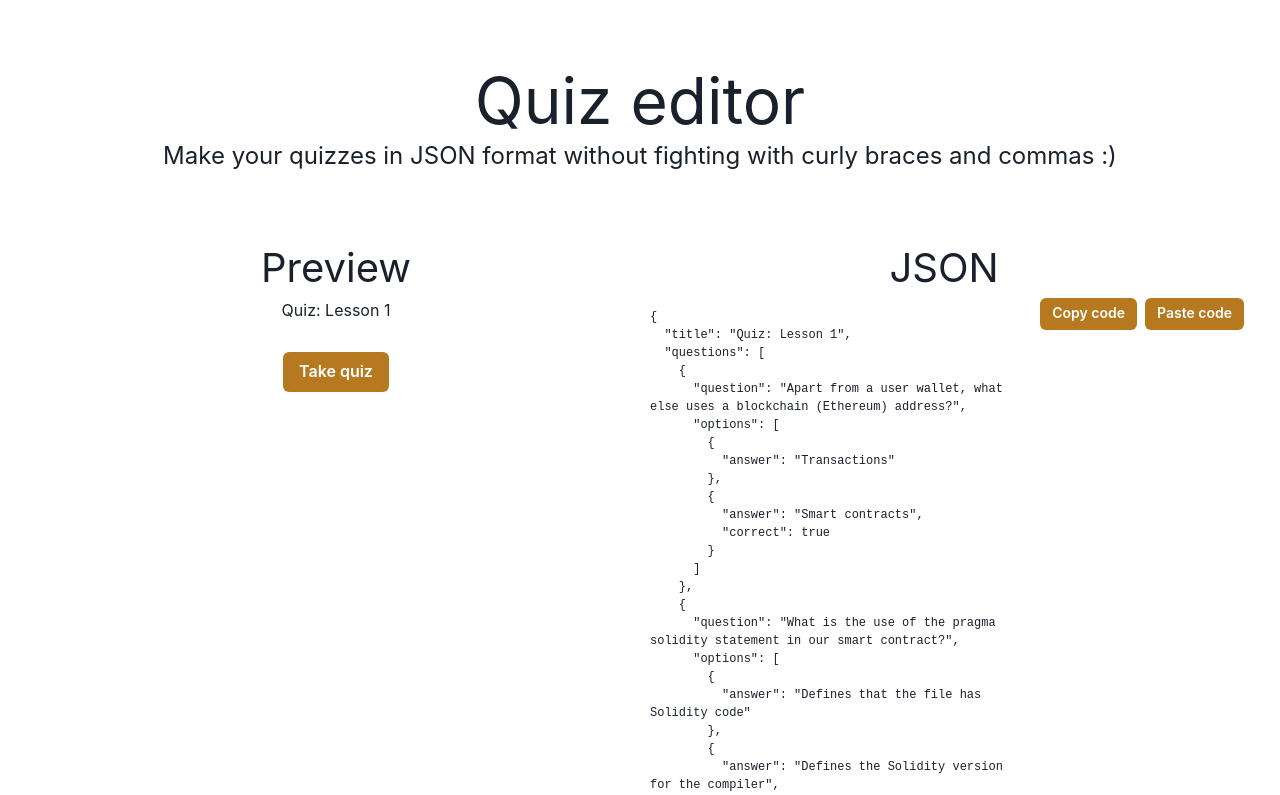
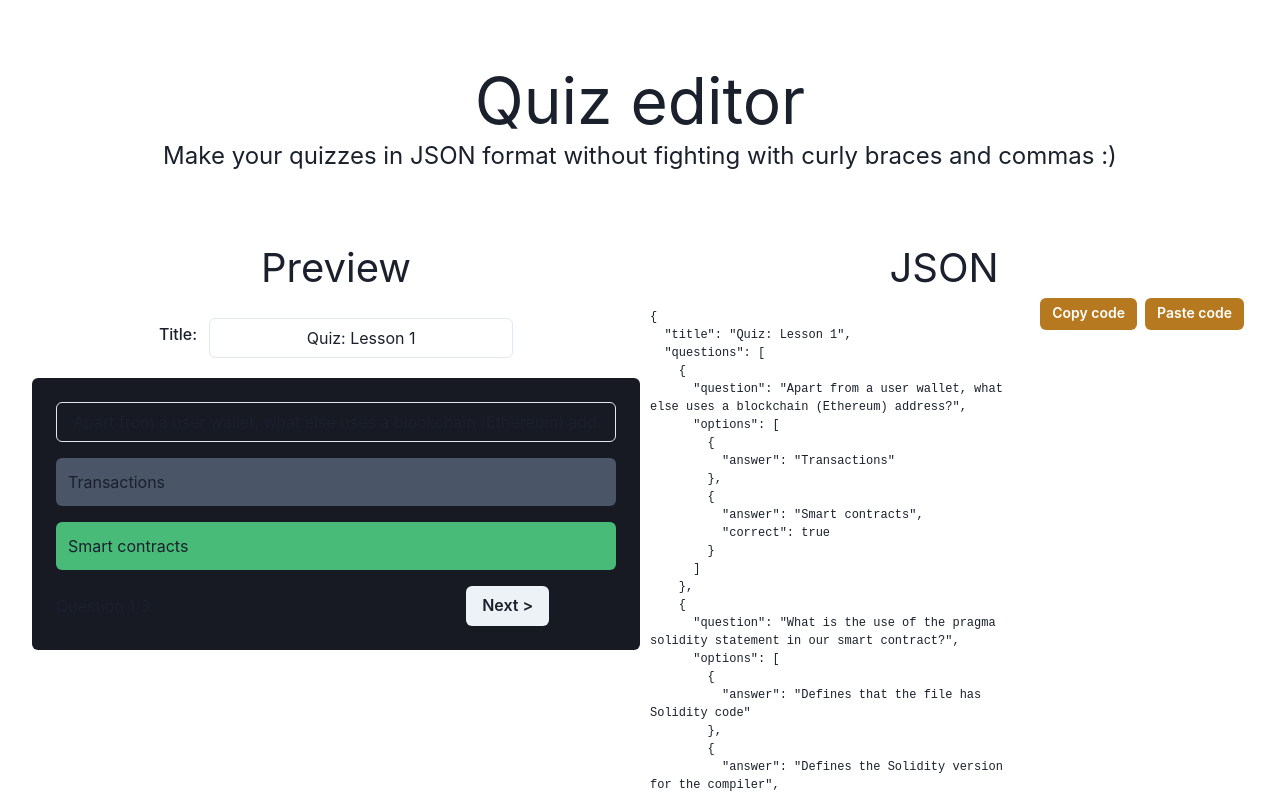
Before and after one commit to 0xChin/QuizEditor-d_d, a Next.js app: page / in a window 1280 px wide. Shown: the top 795 px of the page. Built offline with nearby package versions, Linux system fonts and the light colour scheme.

Commit message:
feat: add inputs and answer selections

```diff
--- a/components/Quiz.tsx
+++ b/components/Quiz.tsx
@@ -1,21 +1,9 @@
-import {
-  Box,
-  VStack,
-  Text,
-  Button,
-  Modal,
-  ModalOverlay,
-  ModalContent,
-  ModalHeader,
-  ModalFooter,
-  ModalBody,
-  ModalCloseButton,
-  useToast,
-} from "@chakra-ui/react";
-import React, { FC, useState } from "react";
+import { Box, VStack, Text, Button, Input } from "@chakra-ui/react";
+import React, { Dispatch, FC, useState, SetStateAction } from "react";
 
 interface QuizProps {
   quiz: string;
+  setCode: Dispatch<SetStateAction<string>>;
 }
 
 interface Quiz {
@@ -33,16 +21,9 @@ interface Quiz {
   ];
 }
 
-interface Answers {
-  [index: string]: number;
-}
-
 const Quiz: FC<QuizProps> = (props: QuizProps) => {
   const quiz: Quiz = JSON.parse(props.quiz);
-  const [showQuiz, setShowQuiz] = useState(false);
   const [currentQuestionIndex, setCurrentQuestionIndex] = useState(0);
-  const [answers, setAnswers] = useState<Answers>({});
-  const toast = useToast();
 
   const nextQuestion = () => {
     setCurrentQuestionIndex(currentQuestionIndex + 1);
@@ -62,104 +43,46 @@ const Quiz: FC<QuizProps> = (props: QuizProps) => {
       : "visible";
   };
 
-  const selectAnswer = (answerIndex: number) => {
-    let newAnswers: Answers = { ...answers };
-    newAnswers[currentQuestionIndex.toString()] = answerIndex;
-    setAnswers(newAnswers);
+  const setCorrectAnswer = (answerIndex: number) => {
+    const newQuiz = quiz;
+    const previousCorrectAnswerIndex = newQuiz.questions[
+      currentQuestionIndex
+    ].options.findIndex((o) => o.correct);
+
+    newQuiz.questions[currentQuestionIndex].options[
+      previousCorrectAnswerIndex
+    ].correct = false;
+
+    newQuiz.questions[currentQuestionIndex].options[answerIndex].correct = true;
+
+    props.setCode(JSON.stringify(newQuiz, null, 2));
+  };
+
+  const changeQuestion = (v) => {
+    const newQuiz = quiz;
+
+    newQuiz.questions[currentQuestionIndex].question = v.target.value;
+
+    props.setCode(JSON.stringify(newQuiz, null, 2));
   };
 
   const getQuestionBackground = (optionIndex: number) => {
-    if (answers[currentQuestionIndex] == optionIndex) {
-      return "yellow.600";
+    if (quiz.questions[currentQuestionIndex].options[optionIndex].correct) {
+      return "green.400";
     }
     return "gray.600";
   };
 
-  const quizNotAnswered = () => {
-    toast({
-      title: "!answers",
-      description: "Please answer all the questions",
-      status: "warning",
-      duration: 9000,
-      isClosable: true,
-    });
-  };
-
-  const quizFailedToast = (wrongAnswersCounter: number) => {
-    toast({
-      title: "Quiz failed",
-      description: `You have ${wrongAnswersCounter} wrong answers :(`,
-      status: "error",
-      duration: 9000,
-      isClosable: true,
-    });
-  };
-
-  const quizSuccessToast = () => {
-    toast({
-      title: "Amazing!",
-      description: "You have passed the lesson!",
-      status: "success",
-      duration: 9000,
-      isClosable: true,
-    });
-  };
-
-  const submit = () => {
-    if (quiz.questions.length != Object.keys(answers).length) {
-      return quizNotAnswered();
-    }
-
-    let hasWrongAnswers = false;
-    let wrongAnswersCounter = 0;
-
-    quiz.questions.forEach((q, index) => {
-      if (!q.options[answers[index]].correct) {
-        hasWrongAnswers = true;
-        wrongAnswersCounter++;
-      }
-    });
-
-    if (hasWrongAnswers) {
-      return quizFailedToast(wrongAnswersCounter);
-    }
-
-    return quizSuccessToast();
-  };
-
-  const cancelQuiz = () => {
-    setAnswers({});
-    setShowQuiz(false);
-    setCurrentQuestionIndex(0);
-  };
-
   return (
     <>
-      <Button
-        colorScheme="yellow"
-        backgroundColor="yellow.600"
-        color="white"
-        display="flex"
-        margin="auto"
-        onClick={() => setShowQuiz(true)}
-      >
-        Take quiz
-      </Button>
-
-      <Modal closeOnOverlayClick={false} isOpen={showQuiz} onClose={cancelQuiz}>
-        <ModalOverlay />
-        <ModalContent>
-          <ModalHeader>{quiz.title}</ModalHeader>
-          <ModalCloseButton />
-          <ModalBody pb={6}>
-            <VStack
-              spacing={4}
-              background="gray.900"
-              padding="6"
-              borderRadius="md"
-            >
+      <VStack spacing={4} background="gray.900" padding="6" borderRadius="md">
         <Text fontWeight="bold" w="100%">
-                {quiz.questions[currentQuestionIndex].question}
+          <Input
+            type="text"
+            value={quiz.questions[currentQuestionIndex].question}
+            w="100%"
+            onChange={changeQuestion}
+          />
         </Text>
         {quiz.questions[currentQuestionIndex].options.map((o, index) => {
           return (
@@ -169,7 +92,7 @@ const Quiz: FC<QuizProps> = (props: QuizProps) => {
               background={getQuestionBackground(index)}
               padding="3"
               cursor="pointer"
-                    onClick={() => selectAnswer(index)}
+              onClick={() => setCorrectAnswer(index)}
               key={index}
             >
               {o.answer}
@@ -193,18 +116,12 @@ const Quiz: FC<QuizProps> = (props: QuizProps) => {
             >
               {"< Previous"}
             </Button>
-                  <Button
-                    visibility={nextButtonVisibility()}
-                    onClick={nextQuestion}
-                  >
+            <Button visibility={nextButtonVisibility()} onClick={nextQuestion}>
               {"Next >"}
             </Button>
           </Box>
         </Box>
       </VStack>
-          </ModalBody>
-        </ModalContent>
-      </Modal>
     </>
   );
 };
--- a/pages/index.tsx
+++ b/pages/index.tsx
@@ -8,7 +8,7 @@ import "prismjs/components/prism-javascript";
 import "prismjs/themes/prism.css"; //Example style, you can use another
 import { useState } from "react";
 import Quiz from "../components/Quiz";
-import { Button } from "@chakra-ui/react";
+import { Button, Input, FormLabel } from "@chakra-ui/react";
 
 export default function Home() {
   const [code, setCode] = useState(
@@ -74,6 +74,14 @@ export default function Home() {
     }
   };
 
+  const quiz = () => JSON.parse(code);
+
+  const changeTitle = (v) => {
+    const quizCopy = quiz();
+    quizCopy.title = v.target.value;
+    setCode(JSON.stringify(quizCopy, null, 2));
+  };
+
   return (
     <div className={styles.container}>
       <Head>
@@ -92,8 +100,18 @@ export default function Home() {
         <div className={styles.elements}>
           <div className={styles.quizzes}>
             <h2 className={styles.sectionTitle}>Preview</h2>
-            <h4 className={styles.quizzesTitle}>{JSON.parse(code).title}</h4>
-            <Quiz quiz={code} />
+            <div className={styles.titleContainer}>
+              <FormLabel textAlign="center">Title:</FormLabel>
+              <Input
+                className={styles.quizzesTitle}
+                value={quiz().title}
+                id="title"
+                onChange={changeTitle}
+                w="50%"
+                textAlign="center"
+              />
+            </div>
+            <Quiz quiz={code} setCode={setCode} />
           </div>
           <div className={styles.editor}>
             <h2 className={styles.sectionTitle}>JSON</h2>
@@ -145,7 +163,13 @@ export default function Home() {
           rel="noopener noreferrer"
         >
           Made with
-          <Image src="/love.svg" alt="Love" width={32} height={16} />
+          <Image
+            src="/love.svg"
+            alt="Love"
+            width={32}
+            height={16}
+            className={styles.logo}
+          />
           by Chiin for D_D Academy
         </a>
       </footer>
--- a/styles/Home.module.css
+++ b/styles/Home.module.css
@@ -66,9 +66,11 @@
   width: 50%;
 }
 
-.quizzesTitle {
-  text-align: center;
-  margin-bottom: 30px;
+.titleContainer {
+  display: flex;
+  align-items: center;
+  justify-content: center;
+  margin: 20px 0;
 }
 
 .btn {
@@ -78,7 +80,6 @@
 
 .logo {
   height: 1em;
-  margin-left: 0.5rem;
 }
 
 .sectionTitle {
```
Lines whose indentation alone changed are shown as unchanged.
